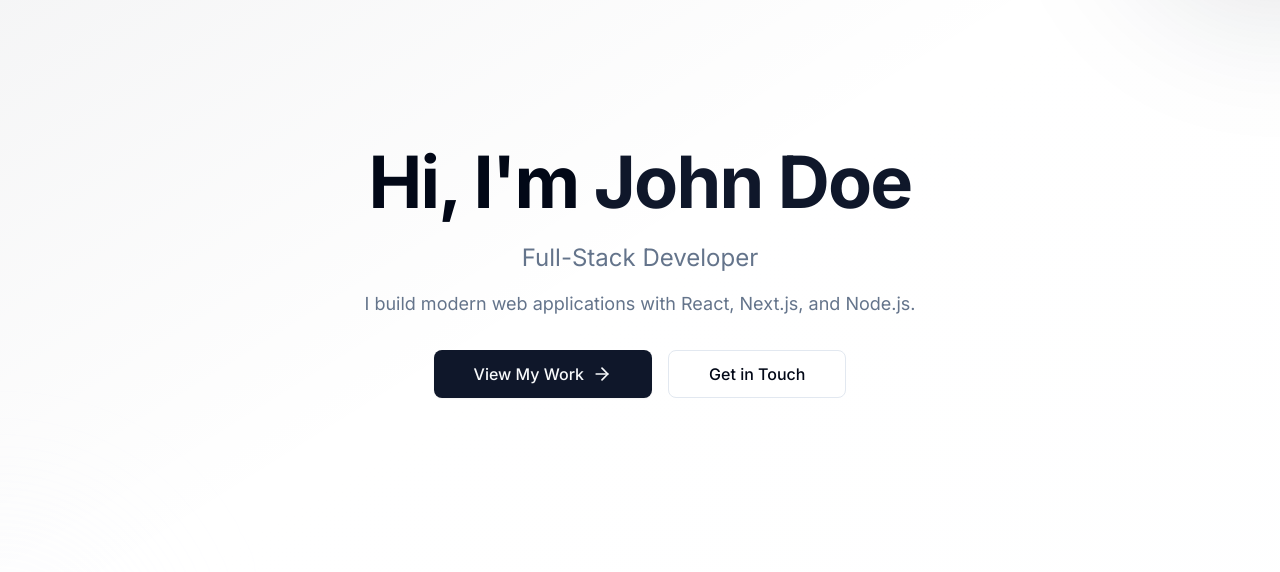
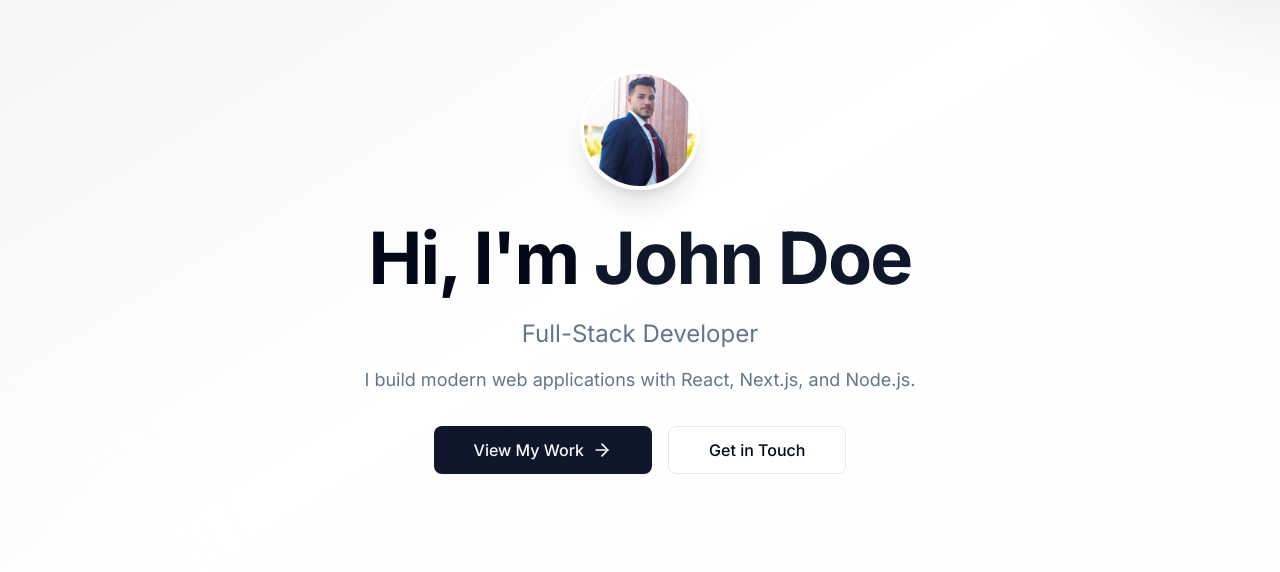
Before and after one commit to oiu85/abdullah-portflio-nextJs, a Next.js app in the folder apps/portfolio/: page / in a window 1280 px wide. Shown: the part 136-708 px from the top of the page. Built offline with nearby package versions, Linux system fonts and the light colour scheme; no server answers; the database is empty.

Commit message:
* Abdullah add my iamge to the  portfolio page in the home page

```diff
--- a/apps/portfolio/src/components/sections/hero-section.tsx
+++ b/apps/portfolio/src/components/sections/hero-section.tsx
@@ -43,7 +43,6 @@ export function HeroSection({ profile }: HeroSectionProps) {
           )}
 
           {/* Avatar */}
-          {profile?.avatar_url && (
           <motion.div
             initial={{ opacity: 0, scale: 0.8 }}
             animate={{ opacity: 1, scale: 1 }}
@@ -51,14 +50,13 @@ export function HeroSection({ profile }: HeroSectionProps) {
             className="mb-8"
           >
             <Image
-                src={profile.avatar_url}
-                alt={profile.full_name}
+              src={profile?.avatar_url || '/images/my_image.jpg'}
+              alt={profile?.full_name || 'Profile Picture'}
               width={120}
               height={120}
-                className="rounded-full mx-auto border-4 border-background shadow-xl"
+              className="rounded-full mx-auto border-4 border-background shadow-xl object-cover"
             />
           </motion.div>
-          )}
 
           {/* Name & Title */}
           <motion.h1
```
Also changed, not shown: apps/portfolio/public/images/my_image.jpg (added). Lines whose indentation alone changed are shown as unchanged.
